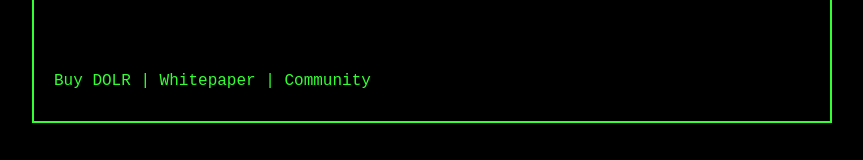
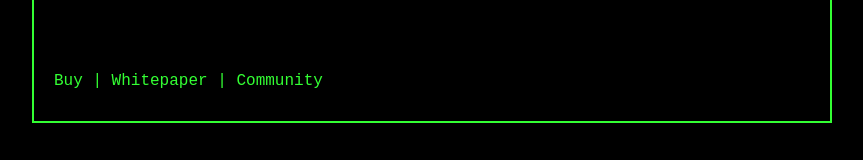
Before and after one commit to drs-az/Dolr, a plain HTML site: page index.html in a window 1280 px wide. Shown: the part 312-472 px from the top of the page, without its empty margins (208-1071 px from the left). Drawn offline with Linux system fonts and the light colour scheme.

Commit message:
Update index.html

```diff
--- a/index.html
+++ b/index.html
@@ -51,7 +51,7 @@
     <div class="line">  ⦿ Off-chain minting model</div>
     <div class="line">&gt; <span class="caret"></span></div>
     <br> <br> <br>
-    <div class="line">Buy DOLR | Whitepaper | Community</div>
+    <div class="line">Buy | Whitepaper | Community</div>
   </div>
 </body>
 </html>
```
